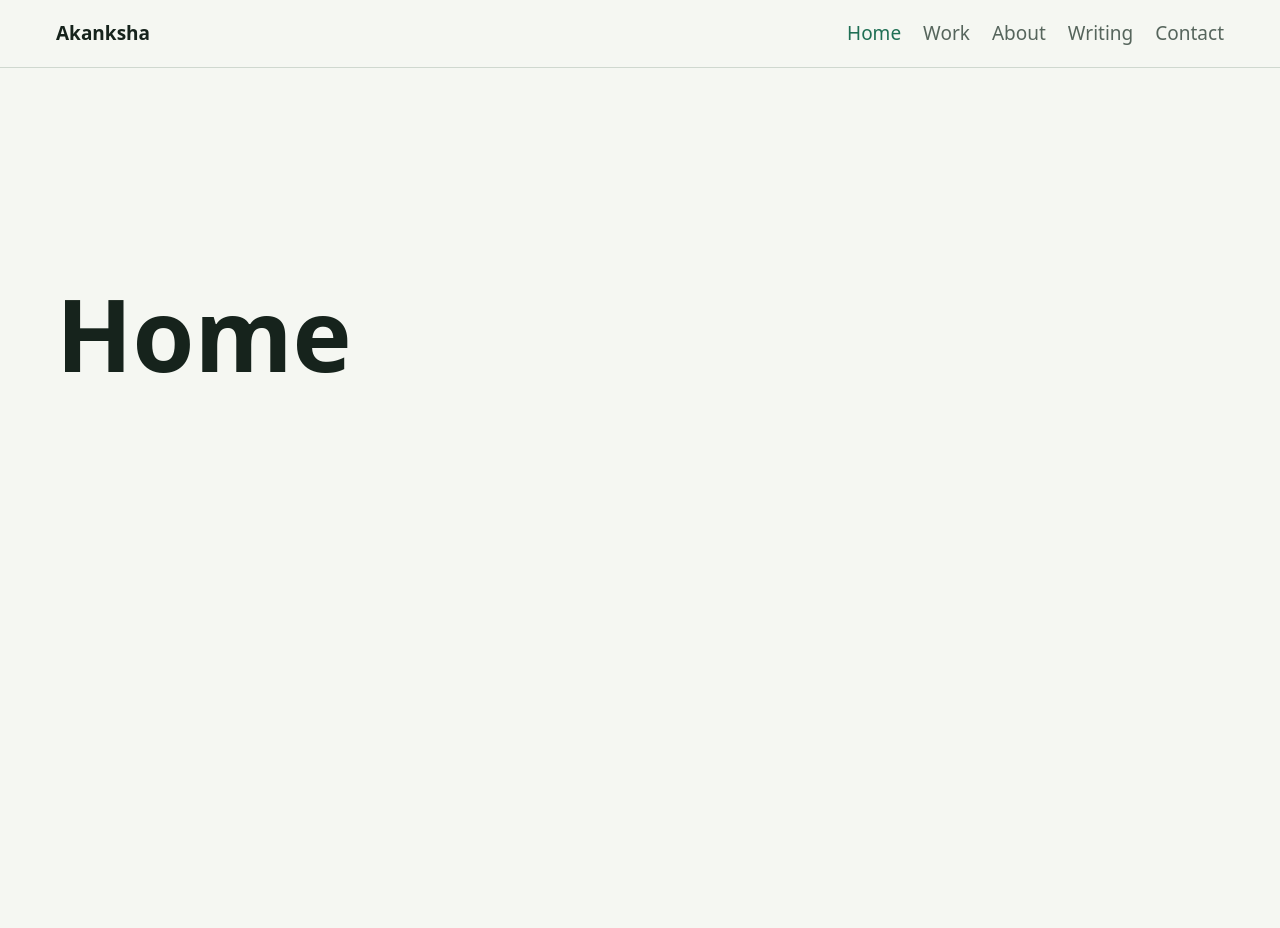
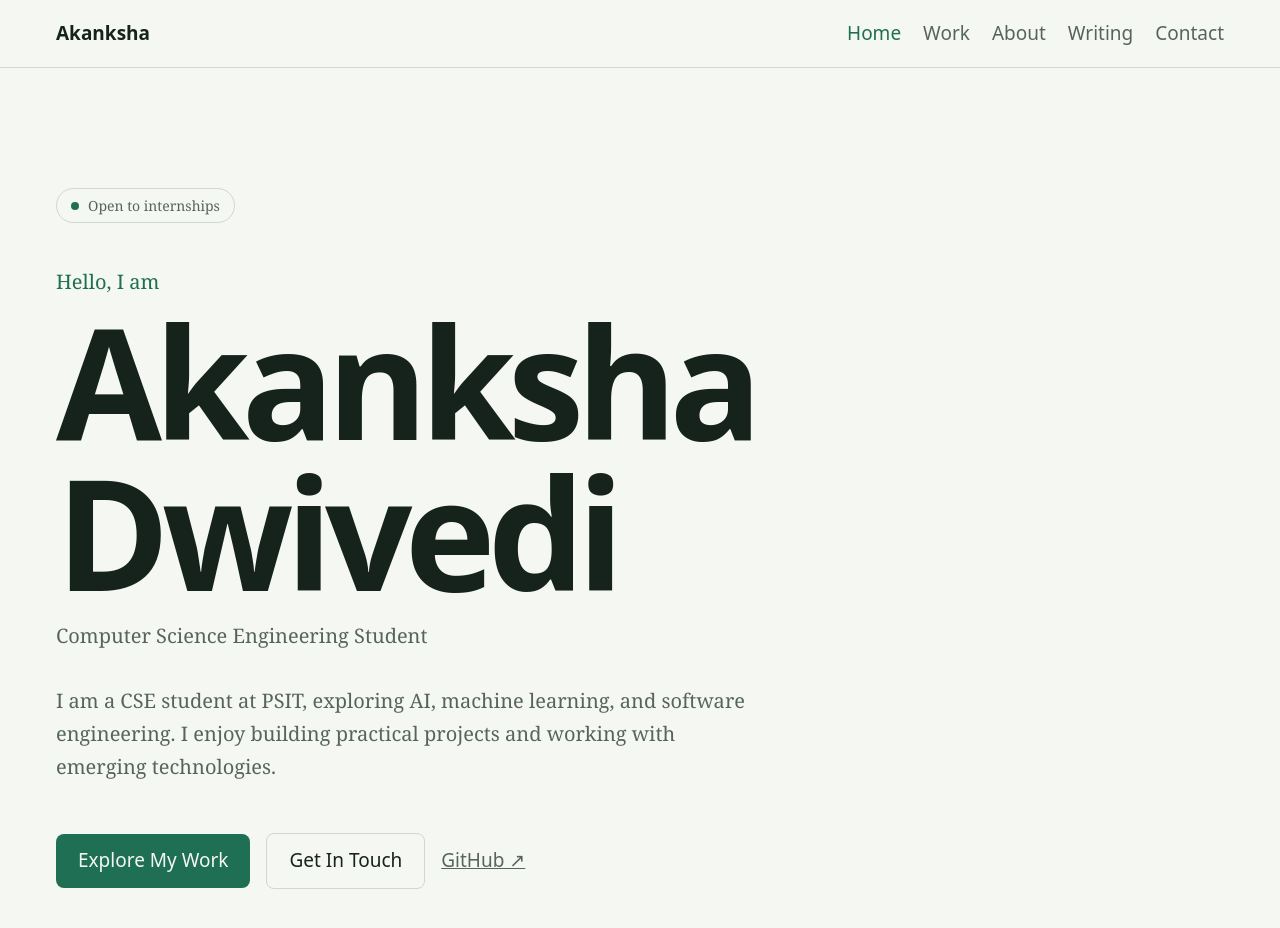
Before and after one commit to Akanksha-1708/Portfolio, a React app: page / in a window 1280 px wide. Shown: the top 928 px of the page. Before the commit the page ends 800 px from the top, so only its background shows below. Built offline with nearby package versions, Linux system fonts and the light colour scheme; the HTML template or start-up script is replaced by a standard one.

Commit message:
Build initial portfolio hero section

```diff
--- a/src/App.jsx
+++ b/src/App.jsx
@@ -1,8 +1,6 @@
 import {NavLink,Route,Routes,Link} from 'react-router-dom';
+import Home from './pages/Home.jsx'
 
-function Home(){
-  return <section className="page"><h1>Home</h1></section>
-}
 function Work(){
   return <section className="page"><h1>Work</h1></section>
 }
--- /dev/null
+++ b/src/components/Hero.jsx
@@ -0,0 +1,41 @@
+import {useRef} from 'react'
+import {Link} from 'react-router-dom'
+import gsap from 'gsap'
+import {useGSAP} from '@gsap/react'
+import {profile} from '../data.js'
+
+export default function Hero(){
+    const heroRef=useRef(null)
+    useGSAP(()=>{
+        const elements=heroRef.current.querySelectorAll(
+            '.hero-reveal'
+        )
+        gsap.fromTo(
+            elements,
+            {y:35,opacity:0},
+            {y:0,opacity:1,duration:0.8,stagger:0.15,ease:'power3.out',}
+        );
+    },{scope:heroRef});
+
+    return(
+        <section className="hero" ref={heroRef}>
+            {profile.status&&(
+                <div className="pill hero-reveal">
+                    <span className="pill-dot"></span>
+                    {profile.status}
+                </div>
+            )}
+            <p className="hello hero-reveal">Hello, I am</p>
+            <h1 className="hero-title hero-reveal">{profile.name}</h1>
+            <p className="hero-sub hero-reveal">{profile.role}</p>
+            <p className="hero-sub hero-reveal">{profile.description}</p>
+
+            <div className="cta hero-reveal">
+                <Link to="/work" className="btn">Explore My Work</Link>
+                <Link to="/contact" className="btn ghost">Get In Touch</Link>
+
+            <a href={profile.github} target="_blank" rel="noreferrer" className="text-link">GitHub ↗</a>
+            </div>
+        </section>
+    );
+}
--- /dev/null
+++ b/src/data.js
@@ -0,0 +1,15 @@
+// Instead of writing your personal information directly inside every React component, you keep it in one place.
+
+export const profile = {
+  name: 'Akanksha Dwivedi',
+  role: 'Computer Science Engineering Student',
+  tagline:
+    'Building intelligent systems and AI-powered applications.',
+  description:
+    'I am a CSE student at PSIT, exploring AI, machine learning, and software engineering. I enjoy building practical projects and working with emerging technologies.',
+  status: 'Open to internships',
+  github: 'https://github.com/Akanksha-1708',
+  email: '',
+  linkedin: '',
+  resume: '',
+};
--- /dev/null
+++ b/src/pages/Home.jsx
@@ -0,0 +1,9 @@
+import Hero from '../components/Hero.jsx'
+
+export default function Home(){
+  return (
+    <>
+      <Hero />
+    </>
+  );
+}
--- a/src/styles.css
+++ b/src/styles.css
@@ -86,3 +86,112 @@ a {
     font-size: 15px;
   }
 }
+/* Hero section */
+
+.hero {
+  min-height: 88svh;
+  display: flex;
+  flex-direction: column;
+  justify-content: flex-end;
+  padding: 120px var(--pad) 70px;
+}
+
+.pill {
+  display: inline-flex;
+  align-items: center;
+  gap: 9px;
+  align-self: flex-start;
+  margin-bottom: 22px;
+  padding: 5px 14px;
+  border: 1px solid var(--line);
+  border-radius: 99px;
+  font-size: 14px;
+  color: var(--muted);
+}
+
+.pill-dot {
+  width: 8px;
+  height: 8px;
+  border-radius: 50%;
+  background: var(--accent);
+}
+
+.hello {
+  color: var(--accent);
+  font-size: 20px;
+  margin-bottom: 8px;
+}
+
+.hero-title {
+  margin: 0;
+  font-family: var(--display);
+  font-size: clamp(56px, 12vw, 160px);
+  line-height: 0.98;
+  letter-spacing: -0.05em;
+  font-weight: 600;
+  overflow-wrap: anywhere;
+}
+
+.hero-role {
+  margin-top: 22px;
+  font-family: var(--display);
+  font-size: clamp(20px, 3vw, 30px);
+}
+
+.hero-sub {
+  margin-top: 12px;
+  max-width: 35em;
+  color: var(--muted);
+  font-size: 20px;
+}
+
+.cta {
+  display: flex;
+  flex-wrap: wrap;
+  align-items: center;
+  gap: 16px;
+  margin-top: 30px;
+}
+
+.btn {
+  display: inline-block;
+  padding: 11px 22px;
+  border-radius: 8px;
+  background: var(--accent);
+  color: var(--bg);
+  font-family: var(--display);
+  text-decoration: none;
+}
+
+.btn.ghost {
+  background: transparent;
+  border: 1px solid var(--line);
+  color: var(--ink);
+}
+
+.text-link {
+  font-family: var(--display);
+  color: var(--muted);
+}
+
+@media (max-width: 720px) {
+  .hero {
+    min-height: 82svh;
+    padding-top: 100px;
+  }
+
+  .hero-title {
+    font-size: clamp(48px, 13vw, 90px);
+  }
+
+  .hero-sub {
+    font-size: 18px;
+  }
+}
+
+@media (prefers-reduced-motion: reduce) {
+  .hero-reveal {
+    opacity: 1;
+    transform: none;
+  }
+}
```
